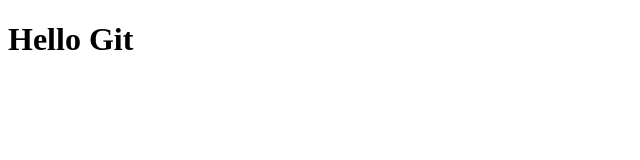
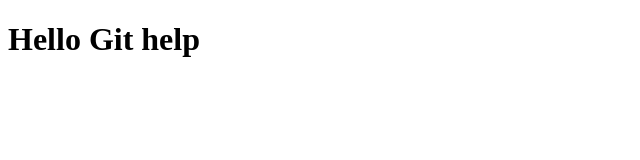
Before and after one commit to freezenfish/coursera-test, a plain HTML site: page index.html in a window 1280 px wide. Shown: the whole page, without its empty margins (0-640 px from the left). Drawn offline with Linux system fonts and the light colour scheme.

Commit message:
First web file.

```diff
--- a/index.html
+++ b/index.html
@@ -5,6 +5,6 @@
     <title>Hello Coursera</title>
 </head>
 <body>
-    <h1>Hello Git</h1>
+    <h1>Hello Git help</h1>
 </body>
 </html>
```
